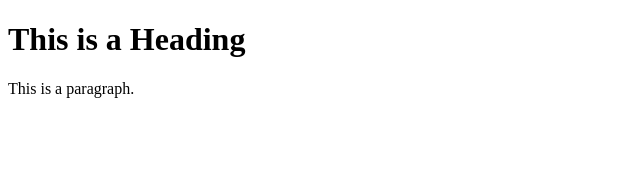
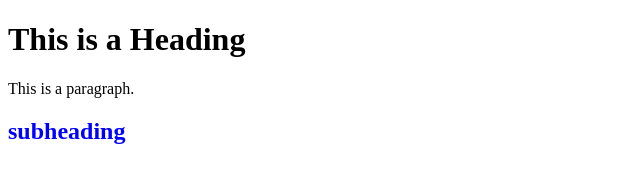
Before and after one commit to blschachte/blschachte.github.io, a plain HTML site: page index.html in a window 1280 px wide. Shown: the whole page, without its empty margins (0-640 px from the left). Drawn offline with Linux system fonts and the light colour scheme.

Commit message:
Update index.html

```diff
--- a/index.html
+++ b/index.html
@@ -1,12 +1,26 @@
 <!DOCTYPE html>
 <html>
 <head>
-<title>Page Title</title>
+        <style>
+                @media (prefers-color-scheme: light) {
+	                body {
+		                background: white ;
+		                color: black ;
+	                }
+	                h2 {
+		                color: blue ;
+	                }
+	                code {
+		                color: forestgreen ;
+	                }
+                }
+        </style>
+        <title>Page Title</title>
 </head>
 <body>
 
 <h1>This is a Heading</h1>
 <p>This is a paragraph.</p>
-
+<h2>subheading</h2>
 </body>
 </html>
```
